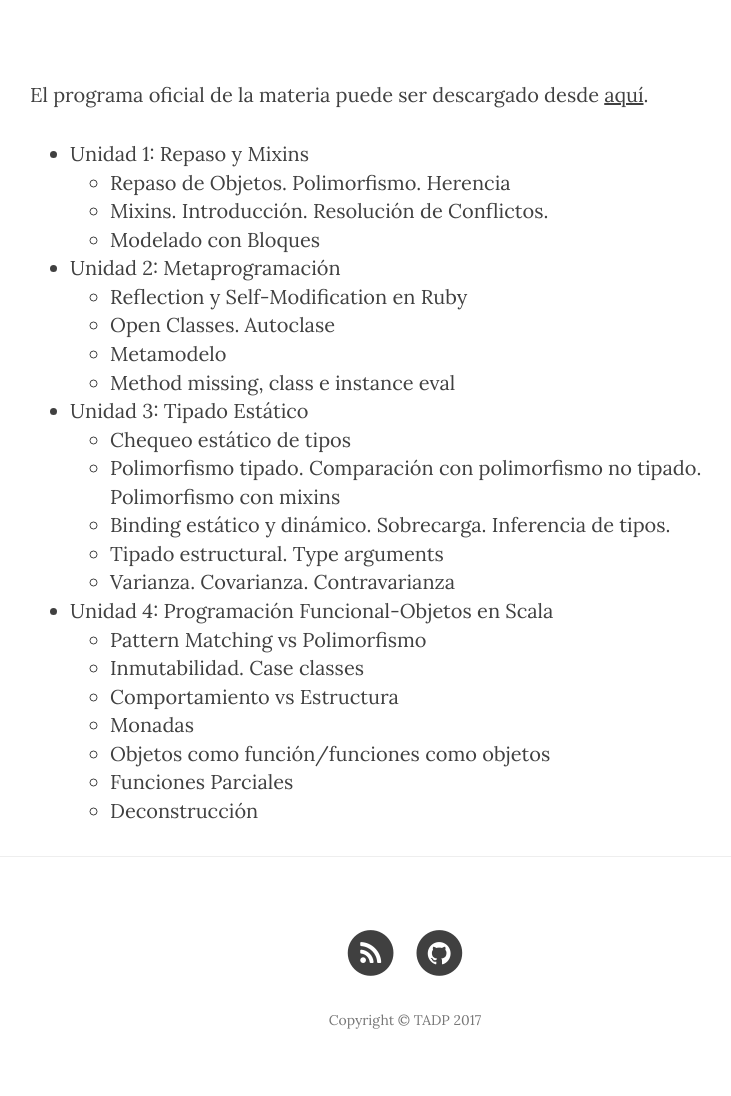
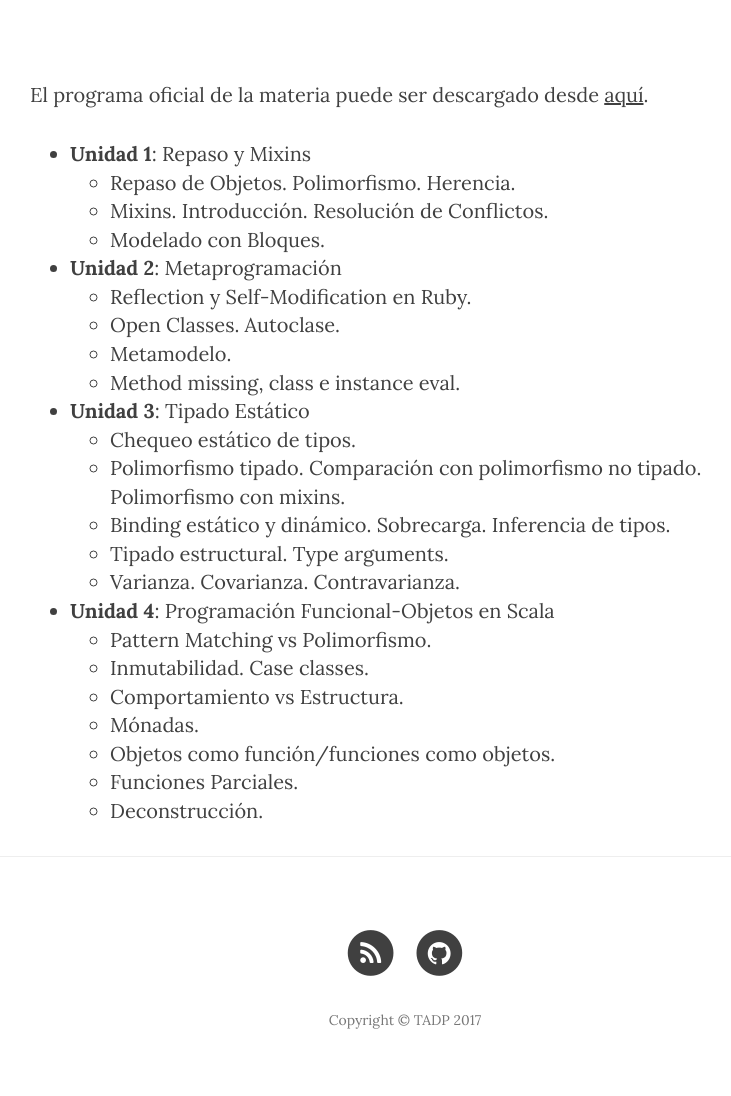
Before and after one commit to tadp-utn-frba/tadp-utn-frba.github.io, a Jekyll site: the page built from contenidos.md, in a window 1280 px wide. Shown: the part 422-1518 px from the top of the page, without its empty margins (235-966 px from the left). Built offline with Jekyll 4.4.1, drawn with Linux system fonts in a browser that asks for light colours; nearby versions of some CDN libraries.

Commit message:
Contenidos bullet formatting

```diff
--- a/contenidos.md
+++ b/contenidos.md
@@ -6,32 +6,33 @@ permalink: /contenidos/
 
 El programa oficial de la materia puede ser descargado desde [aquí](https://docs.google.com/viewer?a=v&pid=sites&srcid=ZGVmYXVsdGRvbWFpbnxwcm9ncmFtYWNpb25obXxneDo0MjNhZjc3YjBiZTA2ZmQw).
 
-* Unidad 1: Repaso y Mixins
-    - Repaso de Objetos. Polimorfismo. Herencia
+
+* **Unidad 1**: Repaso y Mixins
+    - Repaso de Objetos. Polimorfismo. Herencia.
     - Mixins. Introducción. Resolución de Conflictos.
-    - Modelado con Bloques
+    - Modelado con Bloques.
 
 
-* Unidad 2: Metaprogramación
-    - Reflection y Self-Modification en Ruby
-    - Open Classes. Autoclase
-    - Metamodelo
-    - Method missing, class e instance eval
+* **Unidad 2**: Metaprogramación
+    - Reflection y Self-Modification en Ruby.
+    - Open Classes. Autoclase.
+    - Metamodelo.
+    - Method missing, class e instance eval.
 
 
-* Unidad 3: Tipado Estático
-    - Chequeo estático de tipos
-    - Polimorfismo tipado. Comparación con polimorfismo no tipado. Polimorfismo con mixins
+* **Unidad 3**: Tipado Estático
+    - Chequeo estático de tipos.
+    - Polimorfismo tipado. Comparación con polimorfismo no tipado. Polimorfismo con mixins.
     - Binding estático y dinámico. Sobrecarga. Inferencia de tipos.
-    - Tipado estructural. Type arguments
-    - Varianza. Covarianza. Contravarianza
+    - Tipado estructural. Type arguments.
+    - Varianza. Covarianza. Contravarianza.
 
 
-* Unidad 4: Programación Funcional-Objetos en Scala
-    - Pattern Matching vs Polimorfismo
-    - Inmutabilidad. Case classes
-    - Comportamiento vs Estructura
-    - Monadas
-    - Objetos como función/funciones como objetos
-    - Funciones Parciales
-    - Deconstrucción
+* **Unidad 4**: Programación Funcional-Objetos en Scala
+    - Pattern Matching vs Polimorfismo.
+    - Inmutabilidad. Case classes.
+    - Comportamiento vs Estructura.
+    - Mónadas.
+    - Objetos como función/funciones como objetos.
+    - Funciones Parciales.
+    - Deconstrucción.
```
